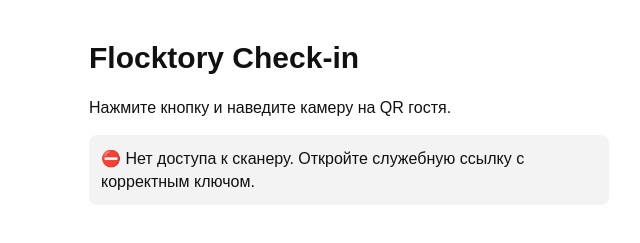
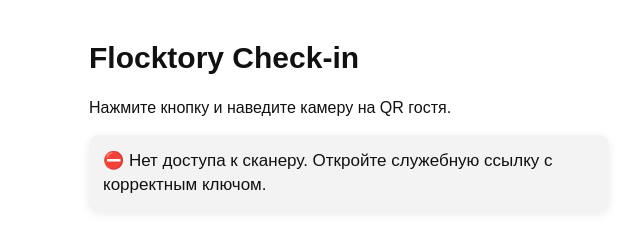
Before and after one commit to pahkao/flocktory-checkin-scanner, a plain HTML site: page index.html in a window 1280 px wide. Shown: the whole page, without its empty margins (291-931 px from the left). Drawn offline with nearby package versions, Linux system fonts and the light colour scheme.

Commit message:
Refactor styles for #result element
Updated styles for the result element to improve layout and appearance.

```diff
--- a/index.html
+++ b/index.html
@@ -53,11 +53,16 @@
     }
 
     #result {
-      margin-top: 16px;
-      padding: 12px;
-      border-radius: 8px;
+      margin: 12px 0;
+      padding: 14px;
+      border-radius: 10px;
       background: #f3f3f3;
-      min-height: 40px;
+      min-height: 44px;
+      font-size: 17px;
+      position: sticky;
+      top: 8px;
+      z-index: 10;
+      box-shadow: 0 2px 10px rgba(0,0,0,0.08);
     }
 
     .hint {
```
